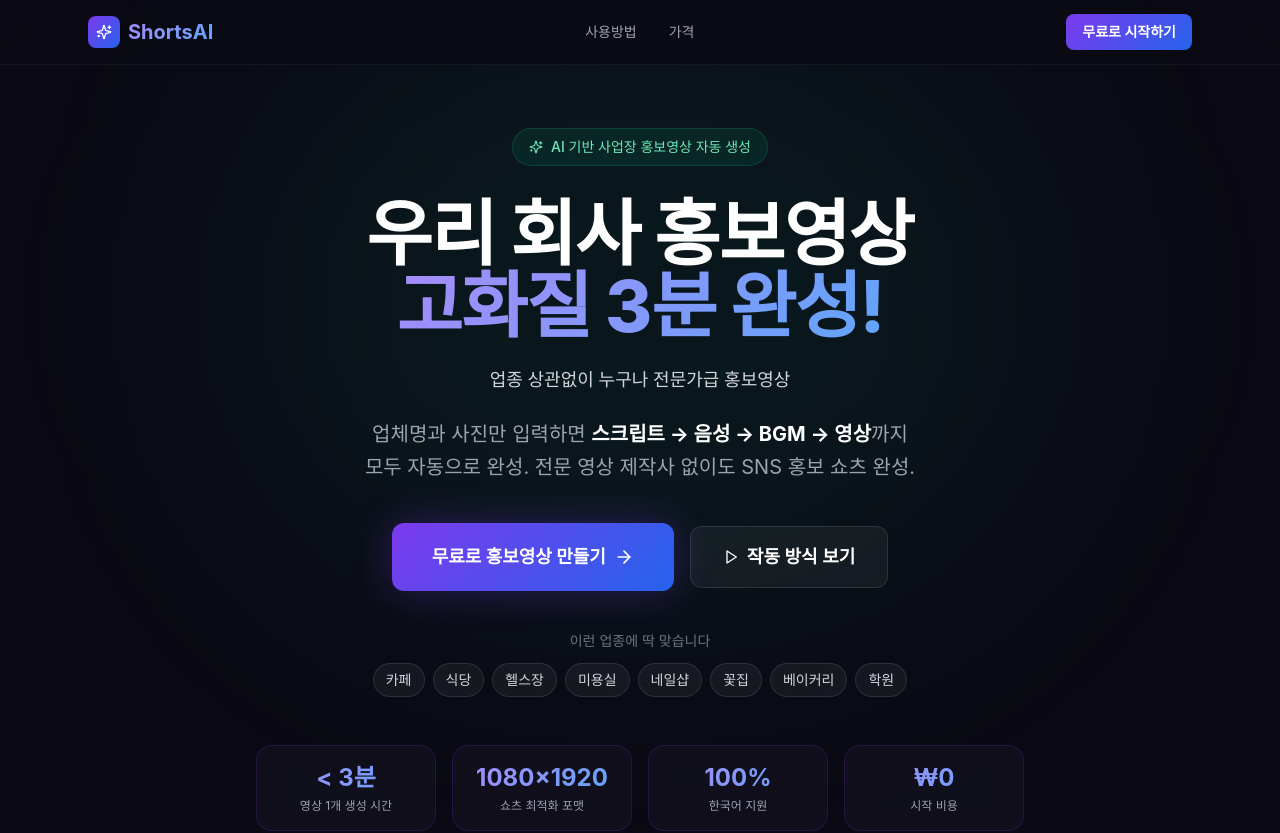
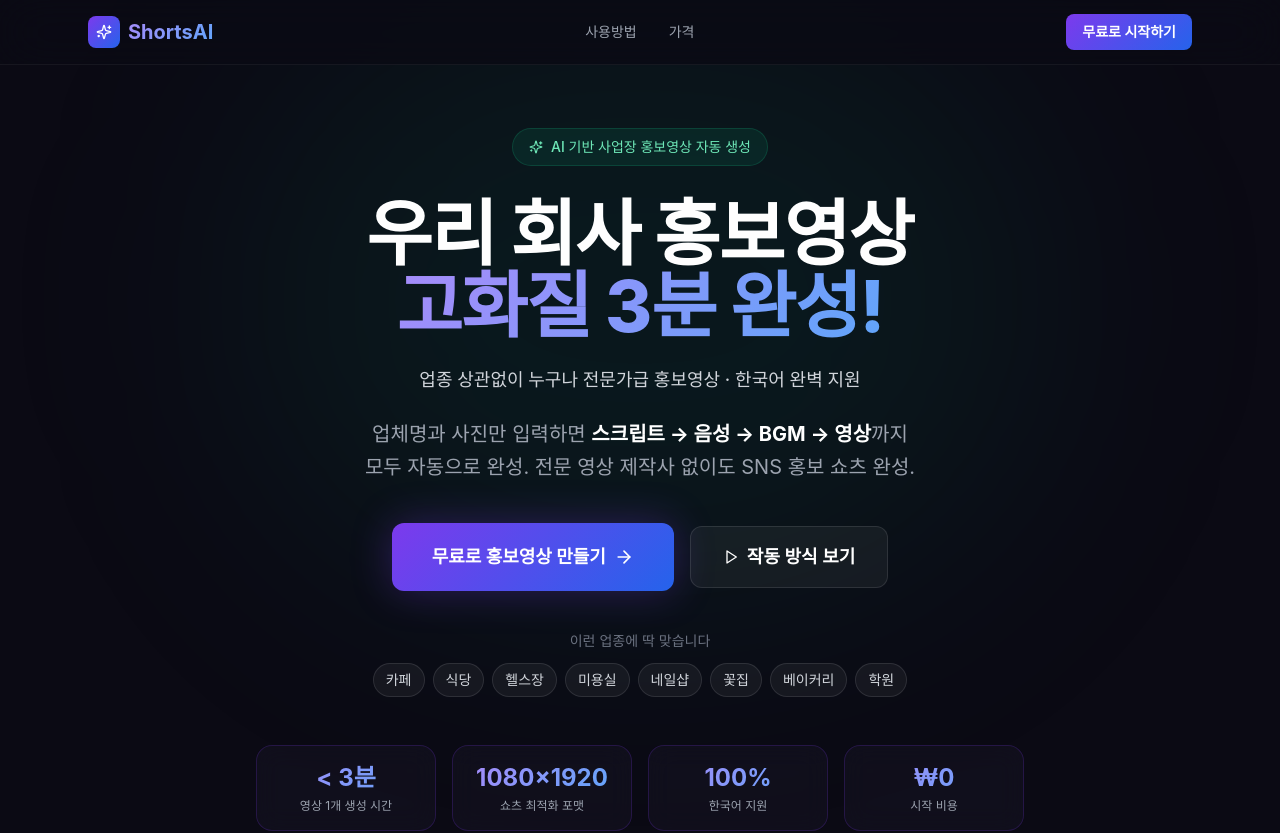
Before and after one commit to hulsfarmer/webtest, a Next.js app: page / in a window 1280 px wide. Shown: the top 833 px of the page. Built offline with nearby package versions, Linux system fonts and the light colour scheme; no server answers; a web font is replaced by a local one.

Commit message:
update: 서브카피에 '한국어 완벽 지원' 추가
Co-Authored-By: Claude Opus 4.6 <noreply@anthropic.com>

```diff
--- a/app/page.tsx
+++ b/app/page.tsx
@@ -93,7 +93,7 @@ export default function HomePage() {
           </h1>
 
           <p className="text-lg text-gray-300 mb-6 font-medium">
-            업종 상관없이 누구나 전문가급 홍보영상
+            업종 상관없이 누구나 전문가급 홍보영상 · 한국어 완벽 지원
           </p>
 
           <p className="text-xl text-gray-400 max-w-2xl mx-auto mb-10 leading-relaxed">
```
